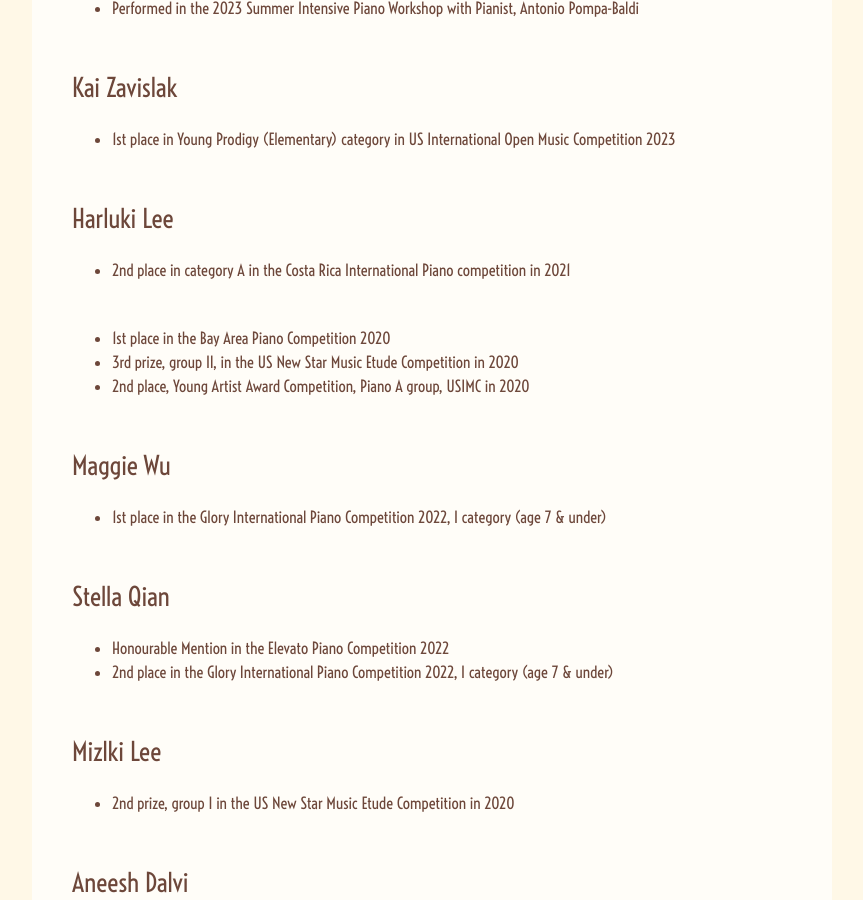
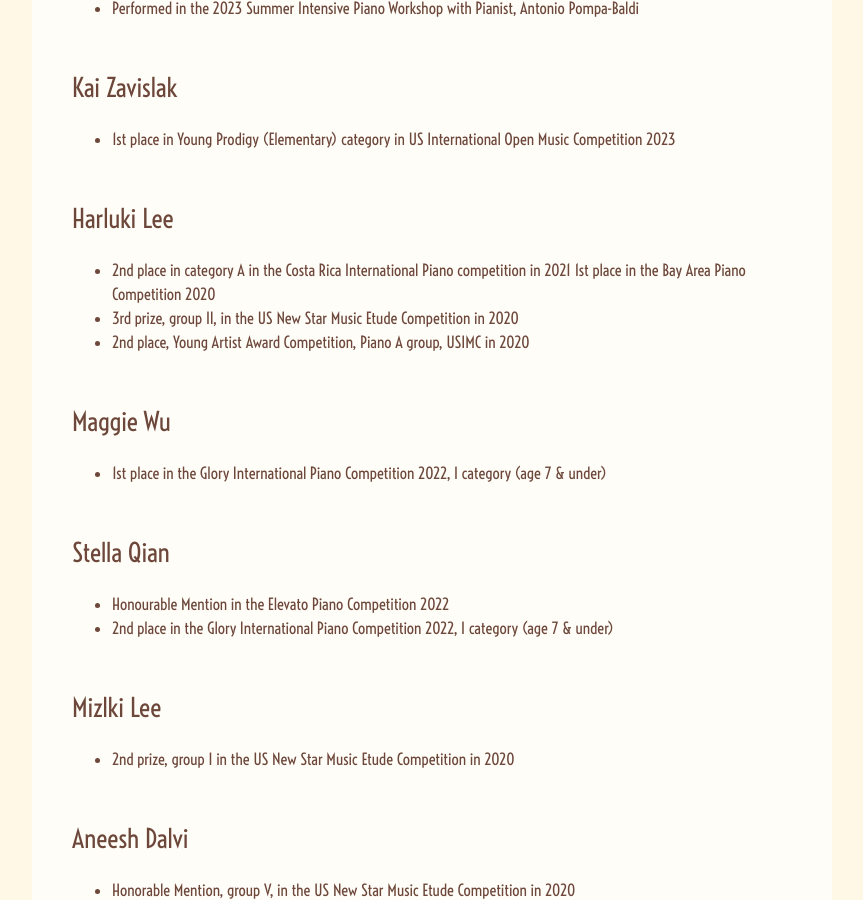
Before and after one commit to dawnstar63/nagisaariza-website, a Jekyll site: the page built from language-en/achievements.md, in a window 1280 px wide and 900 px high, scrolled down 1656 px. Shown: the whole window, without its empty margins (208-1071 px from the left). Built offline with Jekyll 4.4.1, drawn with Linux system fonts in a browser that asks for light colours; nearby versions of some CDN libraries.

Commit message:
remove <br>

```diff
--- a/language-en/achievements.md
+++ b/language-en/achievements.md
@@ -55,9 +55,7 @@ permalink: /en/achievements/
 <br><br><br>
 <h3>Harluki Lee</h3>
 - 2nd place in category A in the Costa Rica International Piano competition in 2021
-
-<br>
-- 1st place in the Bay Area Piano Competition 2020
+ 1st place in the Bay Area Piano Competition 2020
 - 3rd prize, group II, in the US New Star Music Etude Competition in 2020
 - 2nd place, Young Artist Award Competition, Piano A group, USIMC in 2020
 <br><br><br>
@@ -74,8 +72,6 @@ permalink: /en/achievements/
 <h3>Aneesh Dalvi</h3>
 - Honorable Mention, group V, in the US New Star Music Etude Competition in 2020
 - 3rd place in the age 15-17 years old group in the Bay Area Piano Competition in 2020
-
-<br>
 - Winner of American Fine Arts Festival Summer Selection in 2019
 <br><br><br>
 <h3>Yuki Kishida</h3>
```
Also changed, not shown: language-jp/achievements.md (+0 -4 lines).
